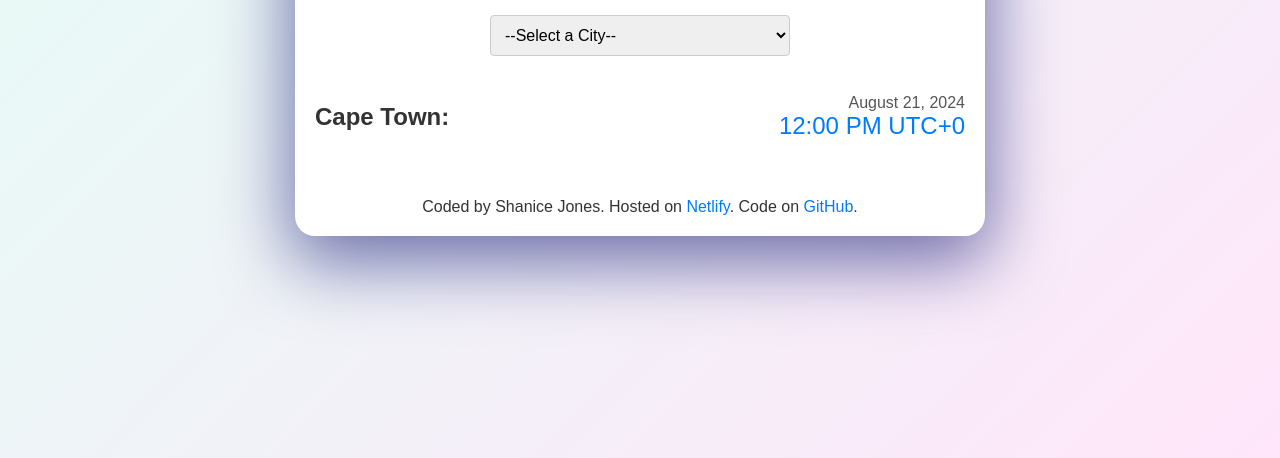
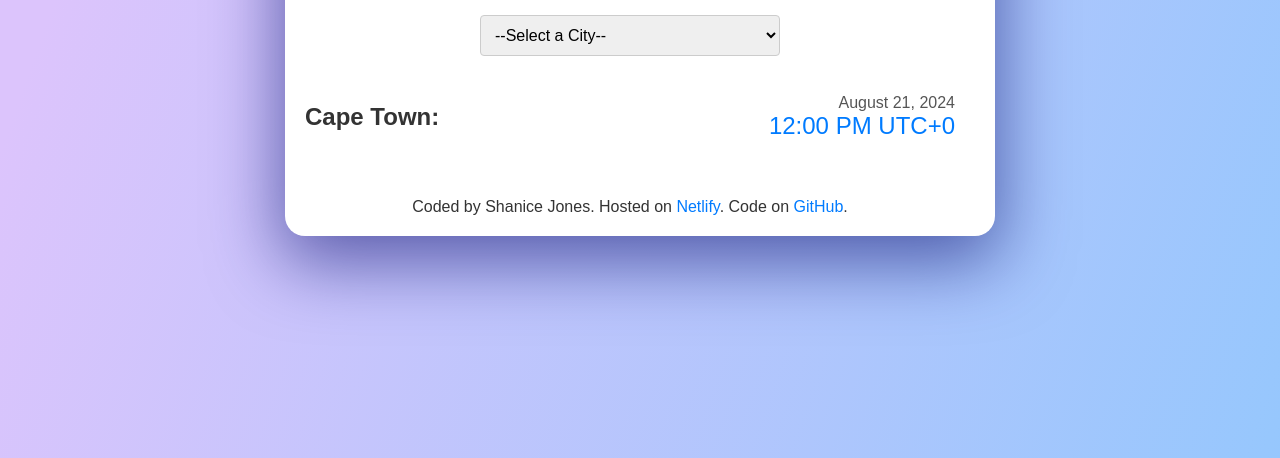
Before and after one commit to OShaniceO/Clock, a plain HTML site: page index.html in a window 1280 px wide. Shown: the part 342-800 px from the top of the page. Drawn offline with nearby package versions, Linux system fonts and the light colour scheme.

Commit message:
Fixed spacing

```diff
--- a/style.css
+++ b/style.css
@@ -1,10 +1,12 @@
-
-
 body {
   margin: 0;
   padding: 0;
   font-family: Arial, sans-serif;
-  background: linear-gradient(-225deg, #E3FDF5 0%, #FFE6FA 100%);
+  background: linear-gradient(
+    109.6deg,
+    rgb(220, 196, 252) 11.2%,
+    rgb(150, 199, 253) 100.2%
+  );
   display: flex;
   flex-direction: column;
   align-items: center;
@@ -23,9 +25,12 @@ body {
   width: 100%;
   max-width: 650px;
   margin: 50px 0;
+  padding-right: 40px;
 }
 
-header, main, footer {
+header,
+main,
+footer {
   width: 100%;
   text-align: center;
 }
@@ -43,6 +48,7 @@ header, main, footer {
   justify-content: space-between;
   align-items: center;
   margin-bottom: 20px;
+  padding-right: 20px;
 }
 
 .city-name {
```
